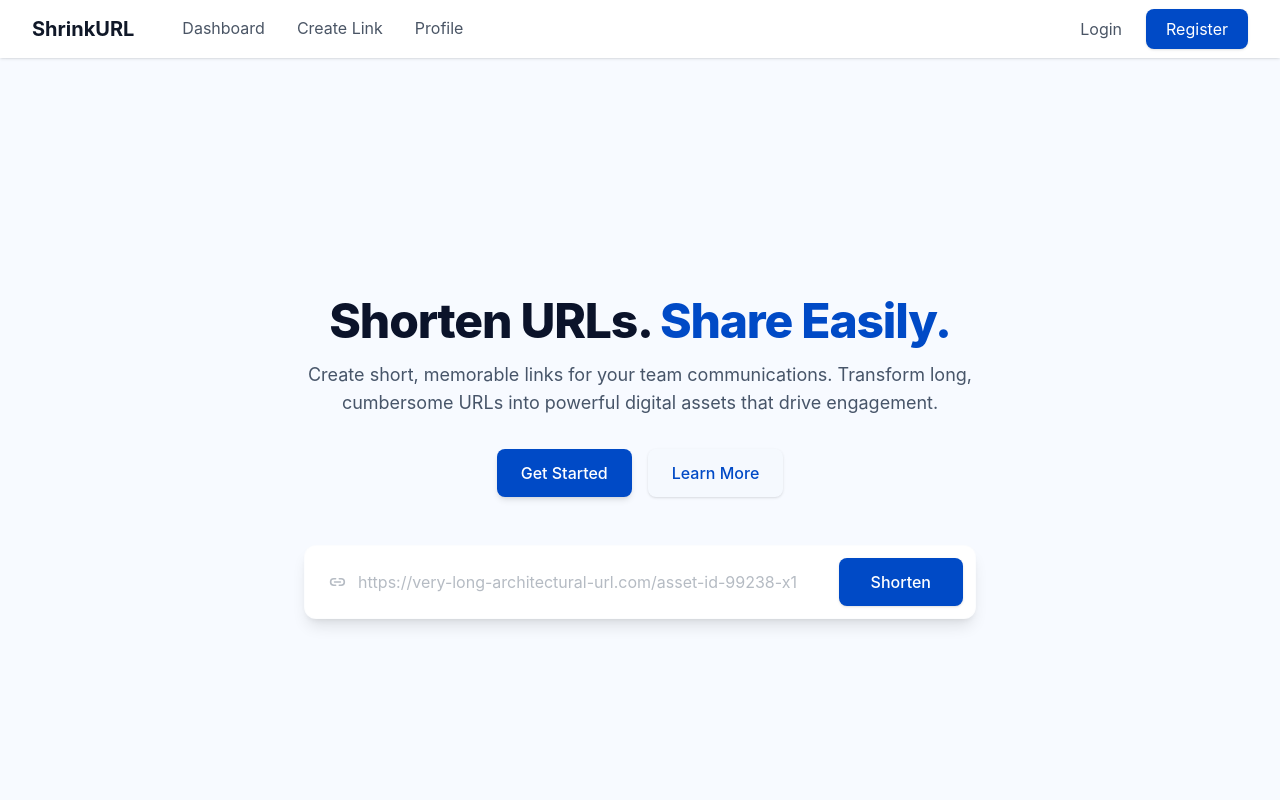
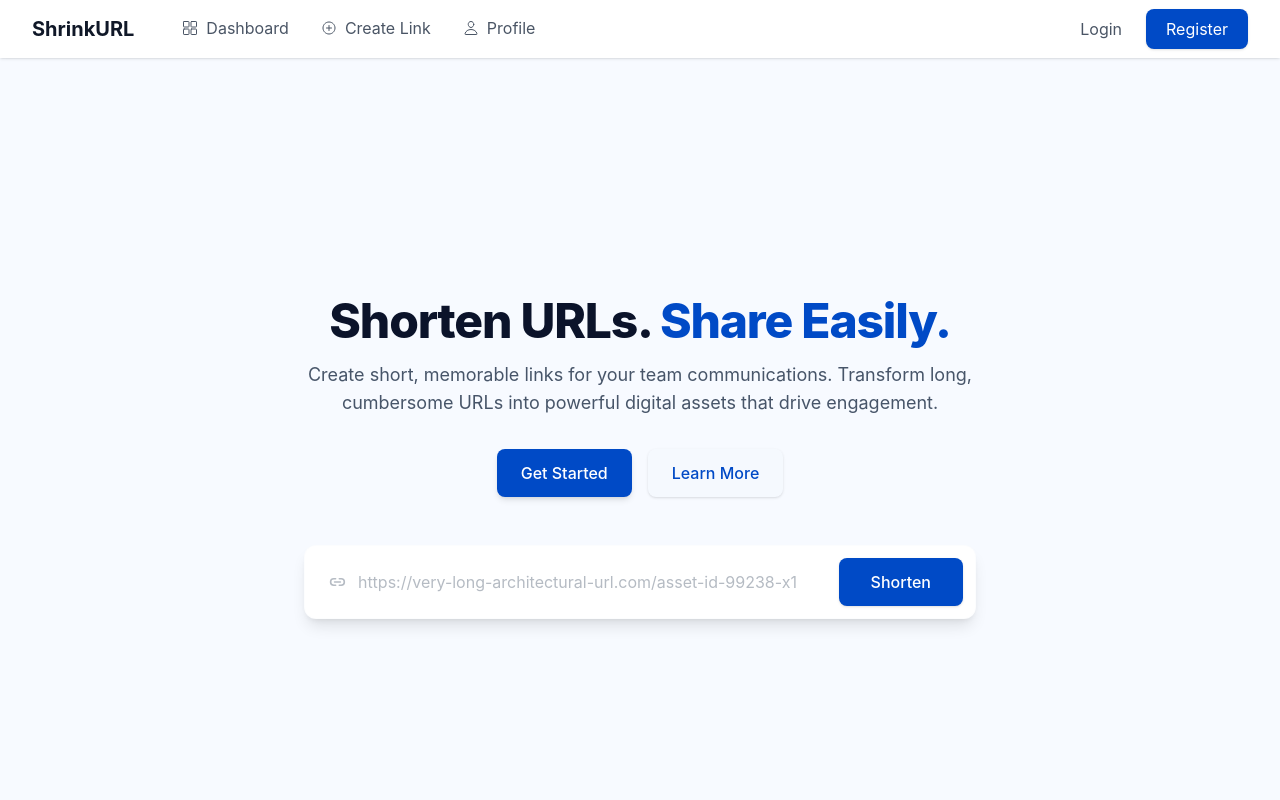
Before and after one commit to alfannurfaiz9/shrink_url_fe, a React (Vite) app: page /home in a window 1280 px wide. Shown: the top 800 px of the page. Built offline with nearby package versions, Linux system fonts and the light colour scheme.

Commit message:
feat: add icon to navbar links

```diff
--- a/src/components/Navbar.tsx
+++ b/src/components/Navbar.tsx
@@ -1,6 +1,6 @@
 import { useState } from "react";
 import { Link, NavLink } from "react-router";
-import  {navLinks}  from "../constants/navLinks";
+import { navLinks } from "../constants/navLinks";
 import { CgClose, CgMenuRight } from "react-icons/cg";
 
 const Navbar = () => {
@@ -14,22 +14,26 @@ const Navbar = () => {
         </Link>
         <nav className="hidden lg:flex items-center">
           <ul className="flex items-center gap-8 list-none">
-            {navLinks.map((link) => (
+            {navLinks.map((link) => {
+              const Icon = link.icon;
+              return (
                 <li key={link.name}>
                   <NavLink
                     to={link.to}
                     className={({ isActive }) =>
-                    `py-4 border-b-2 transition-colors block ${
+                      `py-4 border-b-2 transition-colors flex items-center gap-2 ${
                         isActive
                           ? "text-primary font-medium border-primary"
                           : "text-gray-600 hover:text-gray-900 border-transparent"
                       }`
                     }
                   >
-                  {link.name}
+                    {Icon && <Icon className="text-base" />}
+                    <span>{link.name}</span>
                   </NavLink>
                 </li>
-            ))}
+              );
+            })}
           </ul>
         </nav>
       </div>
@@ -58,22 +62,26 @@ const Navbar = () => {
       >
         <nav>
           <ul className="flex flex-col gap-2 list-none">
-            {navLinks.map((link) => (
+            {navLinks.map((link) => {
+              const Icon = link.icon;
+              return (
                 <li key={link.name}>
                   <NavLink
                     to={link.to}
                     className={({ isActive }) =>
-                    `py-2 border-b border-gray-100 block ${
+                      `py-2 border-b border-gray-100 flex items-center gap-2.5 ${
                         isActive
                           ? "text-primary font-medium"
                           : "text-gray-600 hover:text-gray-900"
                       }`
                     }
                   >
-                  {link.name}
+                    {Icon && <Icon className="text-base" />}
+                    <span>{link.name}</span>
                   </NavLink>
                 </li>
-            ))}
+              );
+            })}
           </ul>
         </nav>
         <div className="flex items-center justify-between pt-2">
--- a/src/constants/navLinks.ts
+++ b/src/constants/navLinks.ts
@@ -1,10 +1,14 @@
-interface INavLinks {
-  name: string,
-  to: string
+import { IoGridOutline, IoAddCircleOutline, IoPersonOutline } from "react-icons/io5";
+import type { IconType } from "react-icons";
+
+export interface INavLinks {
+  name: string;
+  to: string;
+  icon: IconType;
 }
 
 export const navLinks: INavLinks[] = [
-  { name: "Dashboard", to: "/user/dashboard" },
-  { name: "Create Link", to: "/user/link" },
-  { name: "Profile", to: "/user/profile" },
+  { name: "Dashboard", to: "/user/dashboard", icon: IoGridOutline },
+  { name: "Create Link", to: "/user/link", icon: IoAddCircleOutline },
+  { name: "Profile", to: "/user/profile", icon: IoPersonOutline },
 ];
```
Lines whose indentation alone changed are shown as unchanged.
